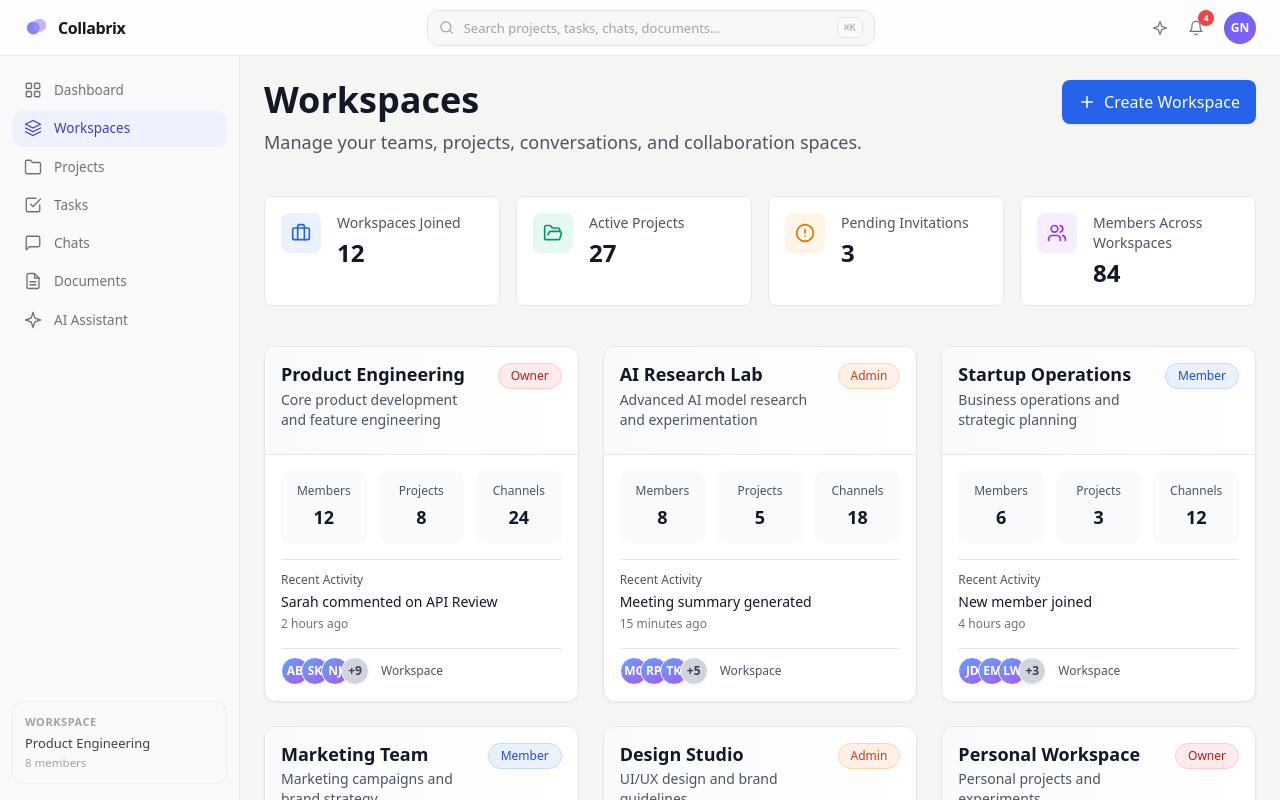
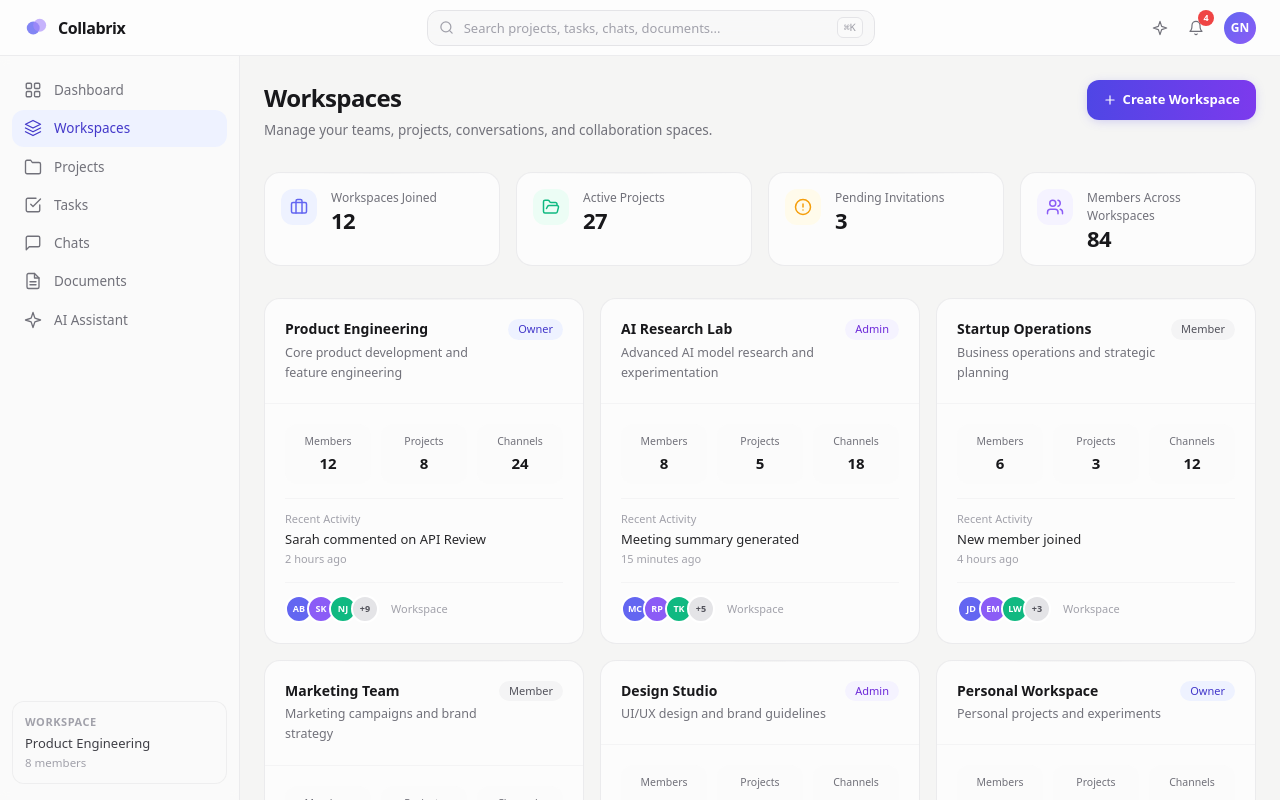
Before and after one commit to god-the-coder/AI-Collabration-Workspace-Collabrix-, a React app in the folder frontend/: page /workspaces in a window 1280 px wide. Built offline with nearby package versions, Linux system fonts and the light colour scheme; the HTML template or start-up script is replaced by a standard one.

Commit message:
modified: some minor modifications in frontend

```diff
--- a/frontend/src/pages/Workspaces/WorkspaceOverview.jsx
+++ b/frontend/src/pages/Workspaces/WorkspaceOverview.jsx
@@ -51,7 +51,7 @@ const PULSE_STATS = [
   },
   {
     id: 'ps4',
-    label: 'Blocked Items',
+    label: 'Overdue Tasks',
     value: '2',
     icon: Clock,
     iconBg: 'bg-red-50 dark:bg-red-500/10',
--- a/frontend/src/pages/Workspaces/Workspaces.jsx
+++ b/frontend/src/pages/Workspaces/Workspaces.jsx
@@ -5,7 +5,6 @@ import {
   Clock,
   AlertCircle,
   Plus,
-  MessageSquare,
   FolderOpen,
 } from 'lucide-react';
 import { NavLink } from 'react-router-dom';
@@ -13,10 +12,10 @@ import { NavLink } from 'react-router-dom';
 const Workspaces = () => {
   // Dummy data for overview cards
   const overviewStats = [
-    { label: 'Workspaces Joined', value: '12', icon: Briefcase, color: 'bg-blue-500/10 text-blue-600 dark:text-blue-400' },
-    { label: 'Active Projects', value: '27', icon: FolderOpen, color: 'bg-emerald-500/10 text-emerald-600 dark:text-emerald-400' },
-    { label: 'Pending Invitations', value: '3', icon: AlertCircle, color: 'bg-amber-500/10 text-amber-600 dark:text-amber-400' },
-    { label: 'Members Across Workspaces', value: '84', icon: Users, color: 'bg-purple-500/10 text-purple-600 dark:text-purple-400' },
+    { label: 'Workspaces Joined',             value: '12', icon: Briefcase,  color: 'bg-indigo-50  text-indigo-500  dark:bg-indigo-500/10  dark:text-indigo-400'  },
+    { label: 'Active Projects',                value: '27', icon: FolderOpen, color: 'bg-emerald-50 text-emerald-500 dark:bg-emerald-500/10 dark:text-emerald-400' },
+    { label: 'Pending Invitations',             value: '3',  icon: AlertCircle, color: 'bg-amber-50   text-amber-500   dark:bg-amber-500/10   dark:text-amber-400'   },
+    { label: 'Members Across Workspaces',       value: '84', icon: Users,      color: 'bg-violet-50  text-violet-500  dark:bg-violet-500/10  dark:text-violet-400'  },
   ];
 
   // Dummy workspace data
@@ -107,45 +106,53 @@ const Workspaces = () => {
     },
   ];
 
+  const MEMBER_COLORS = [
+    'bg-indigo-500', 'bg-violet-500', 'bg-emerald-500', 'bg-amber-500',
+    'bg-rose-500', 'bg-cyan-500', 'bg-orange-500',
+  ];
+
   const [hoveredCard, setHoveredCard] = useState(null);
 
   // Role badge styling
   const getRoleBadgeStyle = (role) => {
     switch (role) {
       case 'Owner':
-        return 'bg-red-500/10 text-red-700 dark:text-red-400 border border-red-200 dark:border-red-900';
+        return 'bg-indigo-50 text-indigo-700 dark:bg-indigo-500/10 dark:text-indigo-400';
       case 'Admin':
-        return 'bg-orange-500/10 text-orange-700 dark:text-orange-400 border border-orange-200 dark:border-orange-900';
+        return 'bg-violet-50 text-violet-700 dark:bg-violet-500/10 dark:text-violet-400';
       case 'Member':
-        return 'bg-blue-500/10 text-blue-700 dark:text-blue-400 border border-blue-200 dark:border-blue-900';
+        return 'bg-zinc-100 text-zinc-600 dark:bg-white/[0.06] dark:text-zinc-400';
       default:
-        return 'bg-gray-500/10 text-gray-700 dark:text-gray-400 border border-gray-200 dark:border-gray-900';
+        return 'bg-zinc-100 text-zinc-600 dark:bg-white/[0.06] dark:text-zinc-400';
     }
   };
 
-  // Status indicator styling
+  // Status indicator styling (dot + text — kept for parity with the
+  // original component even though its usage block below is commented out)
   const getStatusStyle = (status) => {
     switch (status) {
       case 'Active':
-        return 'bg-emerald-500/20 text-emerald-700 dark:text-emerald-400 border-l-4 border-emerald-500';
+        return { dot: 'bg-emerald-500', text: 'text-emerald-700 dark:text-emerald-400' };
       case 'Busy':
-        return 'bg-amber-500/20 text-amber-700 dark:text-amber-400 border-l-4 border-amber-500';
+        return { dot: 'bg-amber-500', text: 'text-amber-700 dark:text-amber-400' };
       case 'Needs Attention':
-        return 'bg-red-500/20 text-red-700 dark:text-red-400 border-l-4 border-red-500';
+        return { dot: 'bg-red-500', text: 'text-red-700 dark:text-red-400' };
       default:
-        return 'bg-gray-500/20 text-gray-700 dark:text-gray-400 border-l-4 border-gray-500';
+        return { dot: 'bg-zinc-400 dark:bg-zinc-600', text: 'text-zinc-600 dark:text-zinc-400' };
     }
   };
 
-  // Overview card component
+  // Overview card component — static info card, no hover lift (matches the
+  // non-interactive summary cards used everywhere else in the app)
   const OverviewCard = ({ label, value, icon: Icon, color }) => (
-    <div className="flex items-start gap-4 p-4 rounded-lg border border-gray-200 dark:border-gray-800 bg-white dark:bg-gray-900 transition-all duration-200 hover:shadow-md hover:border-gray-300 dark:hover:border-gray-700">
-      <div className={`p-2.5 rounded-lg ${color}`}>
-        <Icon size={20} />
+    <div className="relative flex items-start gap-3.5 overflow-hidden rounded-2xl border border-zinc-200/70 bg-white/70 p-4 backdrop-blur-sm dark:border-white/[0.06] dark:bg-white/[0.025]">
+      <div className="pointer-events-none absolute inset-x-0 top-0 h-px bg-gradient-to-r from-transparent via-zinc-900/[0.04] to-transparent dark:via-white/[0.06]" />
+      <div className={`flex h-9 w-9 shrink-0 items-center justify-center rounded-xl ${color}`}>
+        <Icon size={18} />
       </div>
-      <div className="flex flex-col gap-1">
-        <p className="text-sm font-medium text-gray-600 dark:text-gray-400">{label}</p>
-        <p className="text-2xl font-semibold text-gray-900 dark:text-white">{value}</p>
+      <div>
+        <p className="text-[12px] font-medium text-zinc-500 dark:text-zinc-400">{label}</p>
+        <p className="mt-0.5 text-[22px] font-bold leading-none tracking-tight text-zinc-900 dark:text-zinc-50">{value}</p>
       </div>
     </div>
   );
@@ -154,79 +161,84 @@ const Workspaces = () => {
   const WorkspaceCard = ({ workspace, isHovered }) => (
     <NavLink
       to={":workspaceId"}
-      className={`relative overflow-hidden rounded-xl border border-gray-200 dark:border-gray-800 bg-white dark:bg-gray-900 transition-all duration-300 cursor-pointer
-        ${isHovered ? 'shadow-lg border-gray-300 dark:border-gray-700 -translate-y-1' : 'shadow-sm hover:shadow-md'}`}
+      className={`group relative block cursor-pointer overflow-hidden rounded-2xl border bg-white/70 backdrop-blur-sm transition-all duration-200 dark:bg-white/[0.025] ${
+        isHovered
+          ? '-translate-y-0.5 border-zinc-300/80 shadow-[0_8px_30px_-12px_rgba(24,24,27,0.1)] dark:border-white/[0.1] dark:shadow-[0_16px_40px_-16px_rgba(0,0,0,0.35)]'
+          : 'border-zinc-200/70 dark:border-white/[0.06]'
+      }`}
       onMouseEnter={() => setHoveredCard(workspace.id)}
       onMouseLeave={() => setHoveredCard(null)}
     >
+      <div className="pointer-events-none absolute inset-x-0 top-0 h-px bg-gradient-to-r from-transparent via-zinc-900/[0.04] to-transparent dark:via-white/[0.06]" />
+
       {/* Header with name and role badge */}
-      <div className="border-b border-gray-200 dark:border-gray-800 bg-gradient-to-r from-gray-50 to-transparent dark:from-gray-800/50 dark:to-transparent p-4">
-        <div className="flex items-start justify-between gap-3 mb-2">
-          <div className="flex-1">
-            <h3 className="text-lg font-semibold text-gray-900 dark:text-white leading-tight">
+      <div className="border-b border-zinc-100 p-5 dark:border-white/[0.05]">
+        <div className="flex items-start justify-between gap-3">
+          <div className="min-w-0 flex-1">
+            <h3 className="text-[14px] font-semibold leading-snug text-zinc-900 dark:text-zinc-100">
               {workspace.name}
             </h3>
-            <p className="text-sm text-gray-600 dark:text-gray-400 mt-1">
+            <p className="mt-1 text-[12.5px] leading-relaxed text-zinc-500 dark:text-zinc-400">
               {workspace.description}
             </p>
           </div>
-          <span className={`px-3 py-1 rounded-full text-xs font-medium whitespace-nowrap ${getRoleBadgeStyle(workspace.role)}`}>
+          <span className={`shrink-0 whitespace-nowrap rounded-full px-2.5 py-0.5 text-[11px] font-medium ${getRoleBadgeStyle(workspace.role)}`}>
             {workspace.role}
           </span>
         </div>
       </div>
 
       {/* Main content */}
-      <div className="p-4 space-y-4">
+      <div className="space-y-3.5 p-5">
         {/* Stats row */}
-        <div className="grid grid-cols-3 gap-3">
-          <div className="bg-gray-50 dark:bg-gray-800/50 rounded-lg p-3 text-center">
-            <p className="text-xs text-gray-600 dark:text-gray-400 font-medium mb-1">Members</p>
-            <p className="text-lg font-semibold text-gray-900 dark:text-white">{workspace.members}</p>
+        <div className="grid grid-cols-3 gap-2.5">
+          <div className="rounded-xl bg-zinc-50/80 p-2.5 text-center dark:bg-white/[0.03]">
+            <p className="mb-0.5 text-[10.5px] font-medium text-zinc-500 dark:text-zinc-400">Members</p>
+            <p className="text-[15px] font-semibold text-zinc-900 dark:text-zinc-100">{workspace.members}</p>
           </div>
-          <div className="bg-gray-50 dark:bg-gray-800/50 rounded-lg p-3 text-center">
-            <p className="text-xs text-gray-600 dark:text-gray-400 font-medium mb-1">Projects</p>
-            <p className="text-lg font-semibold text-gray-900 dark:text-white">{workspace.projects}</p>
+          <div className="rounded-xl bg-zinc-50/80 p-2.5 text-center dark:bg-white/[0.03]">
+            <p className="mb-0.5 text-[10.5px] font-medium text-zinc-500 dark:text-zinc-400">Projects</p>
+            <p className="text-[15px] font-semibold text-zinc-900 dark:text-zinc-100">{workspace.projects}</p>
           </div>
-          <div className="bg-gray-50 dark:bg-gray-800/50 rounded-lg p-3 text-center">
-            <p className="text-xs text-gray-600 dark:text-gray-400 font-medium mb-1">Channels</p>
-            <p className="text-lg font-semibold text-gray-900 dark:text-white">{workspace.channels}</p>
+          <div className="rounded-xl bg-zinc-50/80 p-2.5 text-center dark:bg-white/[0.03]">
+            <p className="mb-0.5 text-[10.5px] font-medium text-zinc-500 dark:text-zinc-400">Channels</p>
+            <p className="text-[15px] font-semibold text-zinc-900 dark:text-zinc-100">{workspace.channels}</p>
           </div>
         </div>
 
         {/* Health indicator */}
-        {/* <div className={`rounded-lg p-3 text-sm font-medium flex items-center gap-2 ${getStatusStyle(workspace.status)}`}>
-          <div className="w-2 h-2 rounded-full bg-current opacity-60"></div>
+        {/* <div className={`flex items-center gap-2 rounded-xl p-3 text-[13px] font-medium ${getStatusStyle(workspace.status).text}`}>
+          <span className={`h-1.5 w-1.5 rounded-full ${getStatusStyle(workspace.status).dot}`} />
           {workspace.health}
         </div> */}
 
         {/* Activity preview */}
-        <div className="border-t border-gray-200 dark:border-gray-800 pt-3">
-          <p className="text-xs text-gray-600 dark:text-gray-400 mb-1">Recent Activity</p>
-          <p className="text-sm text-gray-900 dark:text-gray-100 font-medium">
+        <div className="border-t border-zinc-100 pt-3 dark:border-white/[0.05]">
+          <p className="text-[11px] text-zinc-400 dark:text-zinc-500">Recent Activity</p>
+          <p className="mt-0.5 truncate text-[13px] font-medium text-zinc-800 dark:text-zinc-200">
             {workspace.activitySnippet}
           </p>
-          <p className="text-xs text-gray-500 dark:text-gray-500 mt-1">{workspace.lastActivity}</p>
+          <p className="mt-0.5 text-[11px] text-zinc-400 dark:text-zinc-500">{workspace.lastActivity}</p>
         </div>
 
         {/* Member avatars */}
-        <div className="flex items-center gap-2 pt-2 border-t border-gray-200 dark:border-gray-800">
-          <div className="flex -space-x-2">
+        <div className="flex items-center gap-2 border-t border-zinc-100 pt-3 dark:border-white/[0.05]">
+          <div className="flex -space-x-1.5">
             {workspace.avatars.slice(0, 3).map((avatar, idx) => (
               <div
                 key={idx}
-                className="w-7 h-7 rounded-full bg-gradient-to-br from-blue-400 to-purple-500 flex items-center justify-center text-xs font-bold text-white border border-white dark:border-gray-900 shadow-sm"
+                className={`flex h-7 w-7 items-center justify-center rounded-full border-2 border-white text-[9px] font-bold text-white dark:border-[#0B0C10] ${MEMBER_COLORS[idx % MEMBER_COLORS.length]}`}
               >
                 {avatar}
               </div>
             ))}
             {workspace.avatars.length > 3 && (
-              <div className="w-7 h-7 rounded-full bg-gray-300 dark:bg-gray-700 flex items-center justify-center text-xs font-bold text-gray-700 dark:text-gray-300 border border-white dark:border-gray-900 shadow-sm">
+              <div className="flex h-7 w-7 items-center justify-center rounded-full border-2 border-white bg-zinc-200 text-[9px] font-bold text-zinc-600 dark:border-[#0B0C10] dark:bg-white/[0.1] dark:text-zinc-300">
                 {workspace.avatars[3]}
               </div>
             )}
           </div>
-          <span className="text-xs text-gray-600 dark:text-gray-400 font-medium ml-1">
+          <span className="ml-1 text-[11px] font-medium text-zinc-400 dark:text-zinc-500">
             Workspace
           </span>
         </div>
@@ -237,30 +249,33 @@ const Workspaces = () => {
   return (
     <>
       {/* Header section */}
-      <div className="flex items-start justify-between gap-6 mb-10">
+      <div className="mb-8 flex flex-col gap-4 sm:flex-row sm:items-start sm:justify-between">
         <div className="flex-1">
-          <h1 className="text-4xl font-bold text-gray-900 dark:text-white mb-2">
+          <h1 className="text-[22px] font-semibold tracking-tight text-zinc-900 dark:text-zinc-50 sm:text-[24px]">
             Workspaces
           </h1>
-          <p className="text-lg text-gray-600 dark:text-gray-400">
+          <p className="mt-1 text-[13.5px] text-zinc-500 dark:text-zinc-400">
             Manage your teams, projects, conversations, and collaboration spaces.
           </p>
         </div>
-        <button className="flex items-center gap-2 px-4 py-2.5 bg-blue-600 hover:bg-blue-700 text-white rounded-lg font-medium transition-colors duration-200 shadow-sm hover:shadow-md whitespace-nowrap">
-          <Plus size={18} />
-          Create Workspace
+        <button className="group/btn relative shrink-0 overflow-hidden rounded-xl bg-gradient-to-r from-indigo-600 to-violet-600 px-4 py-2.5 text-[13px] font-semibold text-white shadow-[0_2px_12px_-3px_rgba(79,70,229,0.35)] transition-all duration-200 hover:-translate-y-px hover:shadow-[0_6px_20px_-4px_rgba(79,70,229,0.45)] active:translate-y-0 active:scale-[0.985] dark:from-indigo-500 dark:to-violet-500">
+          <span className="absolute inset-0 -translate-x-full bg-gradient-to-r from-transparent via-white/12 to-transparent transition-transform duration-700 group-hover/btn:translate-x-full" />
+          <span className="relative flex items-center gap-1.5">
+            <Plus size={14} />
+            Create Workspace
+          </span>
         </button>
       </div>
 
       {/* Overview cards section */}
-      <div className="grid grid-cols-1 md:grid-cols-2 lg:grid-cols-4 gap-4 mb-10">
+      <div className="mb-8 grid grid-cols-2 gap-3 sm:gap-4 lg:grid-cols-4">
         {overviewStats.map((stat, idx) => (
           <OverviewCard key={idx} {...stat} />
         ))}
       </div>
 
       {/* Workspaces grid */}
-      <div className="grid grid-cols-1 md:grid-cols-2 lg:grid-cols-3 gap-6">
+      <div className="grid grid-cols-1 gap-4 pb-8 sm:grid-cols-2 lg:grid-cols-3">
         {workspacesData.map((workspace) => (
           <WorkspaceCard
             key={workspace.id}
```
Also changed, not shown: frontend/src/pages/Settings/Settings.jsx (+1 -12 lines).
